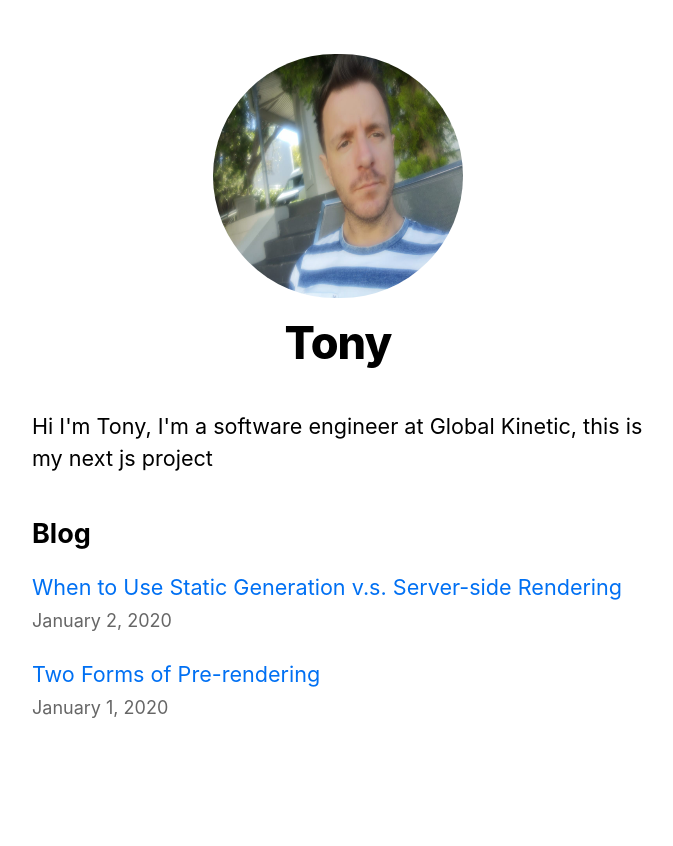
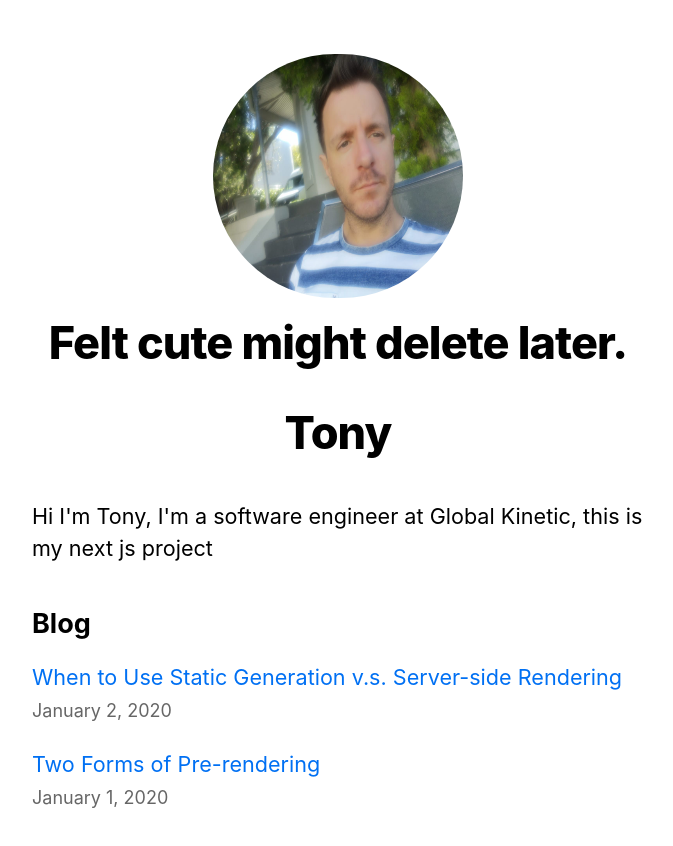
Before and after one commit to tony2tones/nextjs-app, a Next.js app: page / in a window 1280 px wide. Shown: the top 846 px of the page, without its empty margins (302-975 px from the left). Built offline with nearby package versions, Linux system fonts and the light colour scheme.

Commit message:
Added image caption

```diff
--- a/components/layout.js
+++ b/components/layout.js
@@ -36,6 +36,7 @@ export default function Layout({ children, home }) {
               width={250}
               alt={name}
             />
+            <h2 className={utilStyles.heading2Xl}>Felt cute might delete later.</h2>
             <h1 className={utilStyles.heading2Xl}>{name}</h1>
           </>
         ) : (
```
